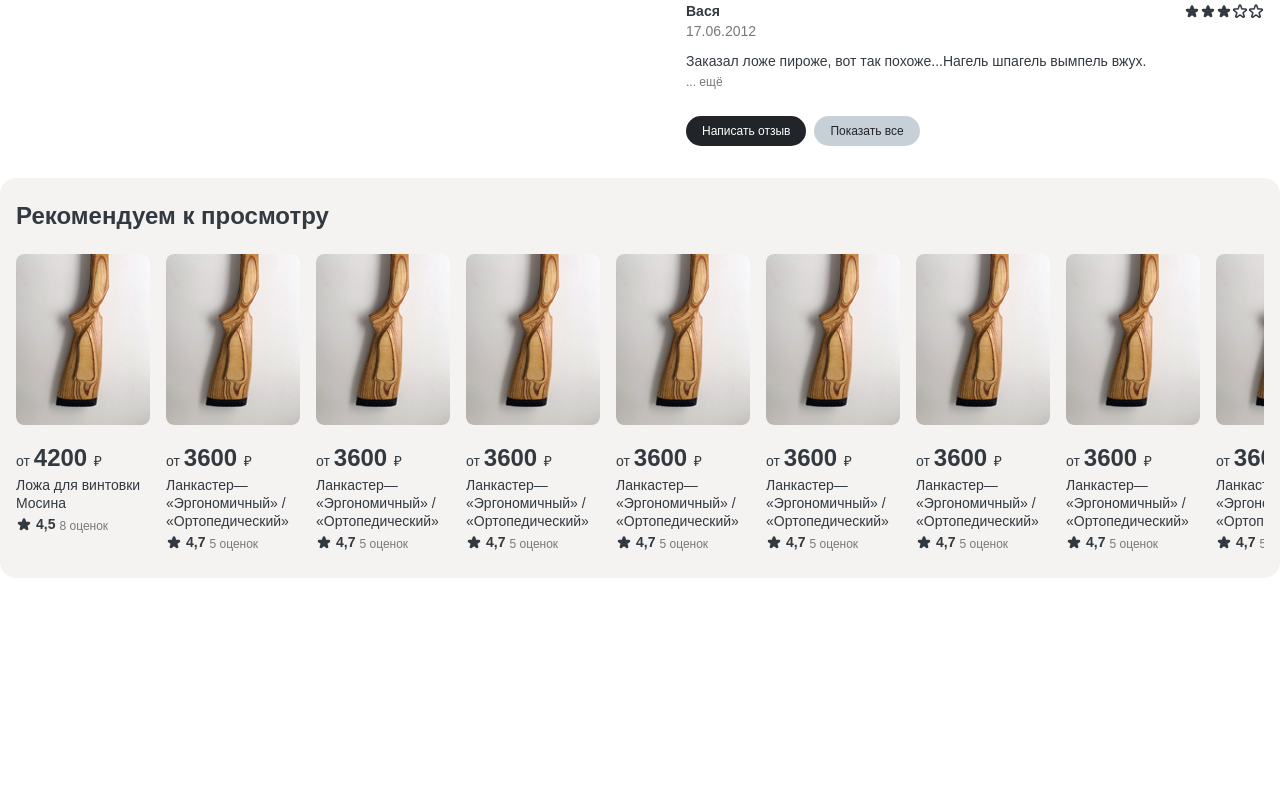
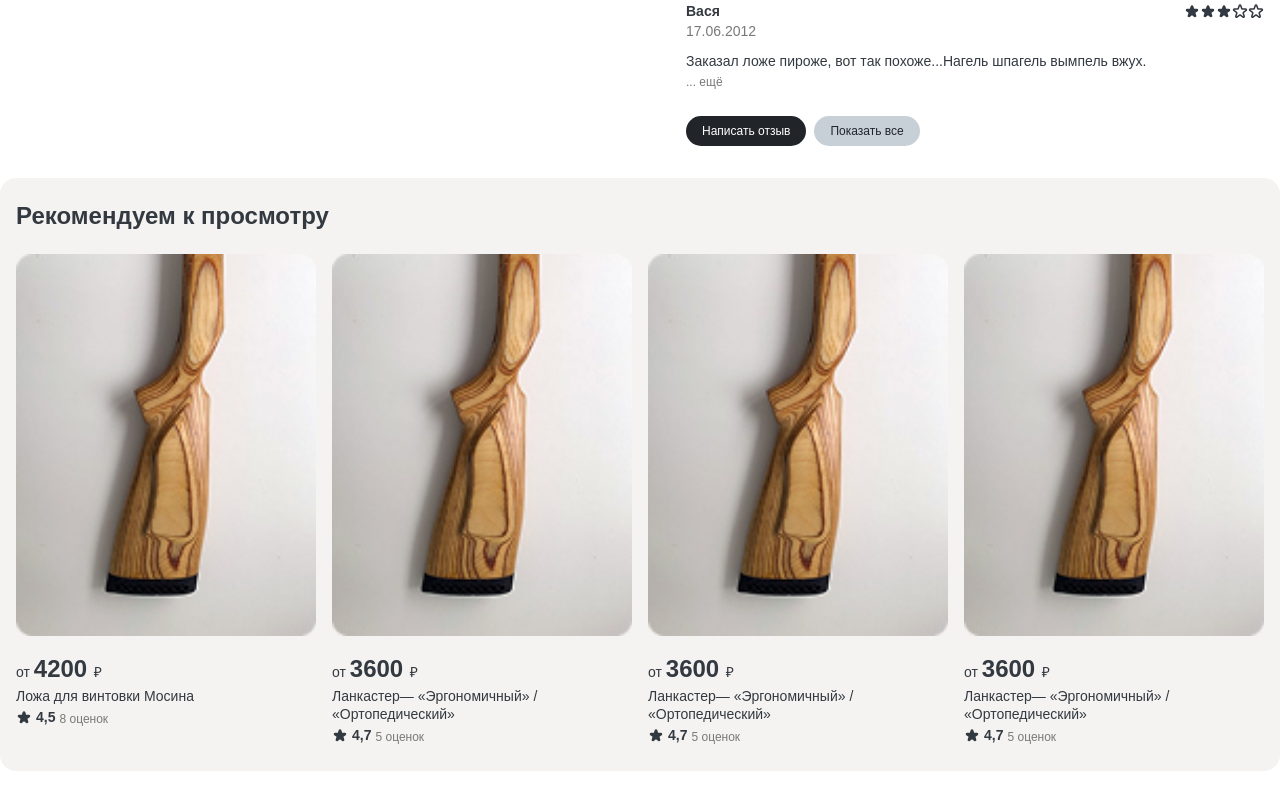
Before and after one commit to ksol95/prikladmarket_front, a website built with Vite: page src/pages/product.html in a window 1280 px wide. Shown: the part 2701-3511 px from the top of the page. Built offline with nearby package versions, Linux system fonts and the light colour scheme; a web font is replaced by a local one.

Commit message:
products cards fix

```diff
--- a/src/scss/components/products-grid.scss
+++ b/src/scss/components/products-grid.scss
@@ -1,12 +1,28 @@
 :root {
   --products-grid-card-gap: var(--g-4);
   --products-grid-img-br: var(--br-2);
-  // Ширина карточки товара если отображение без переноса
-  --products-grid-card-xs-width: 134px;
-  --products-grid-card-sm-width: 143px;
+  --products-grid-card-lenght: 2;
+  // Ширина карточки товара если отображение без переноса (гибкая ширина)
+  --products-grid-card-xs-width: calc(
+    (
+        100% - (var(--products-grid-card-lenght) - 1) *
+          var(--products-grid-card-gap)
+      ) / var(--products-grid-card-lenght)
+  );
+  --products-grid-card-sm-width: calc(
+    (
+        100% - (var(--products-grid-card-lenght) - 1) *
+          var(--products-grid-card-gap)
+      ) / var(--products-grid-card-lenght)
+  );
   // Ширина карточки товара, если есть перенос
   --products-grid-card-max-width: 100%;
-  --products-grid-card-width: calc(50% - var(--products-grid-card-gap) / 2);
+  --products-grid-card-width: calc(
+    (
+        100% - (var(--products-grid-card-lenght) - 1) *
+          var(--products-grid-card-gap)
+      ) / var(--products-grid-card-lenght)
+  );
 }
 
 .products-grid {
@@ -21,13 +37,19 @@
     flex-wrap: wrap;
     gap: var(--products-grid-card-gap);
     &.scrolling {
-      --products-grid-card-width: var(--products-grid-card-xs-width);
+      // Используем гибкую ширину вместо фиксированной
+      --products-grid-card-width: calc(
+        (
+            100% - (var(--products-grid-card-lenght) - 1) *
+              var(--products-grid-card-gap)
+          ) / var(--products-grid-card-lenght)
+      );
       flex-wrap: nowrap;
     }
   }
   &__card {
-    flex-basis: var(--products-grid-card-width); //Ширина карточки
-    flex-shrink: 1;
+    flex-basis: calc(var(--products-grid-card-width)); //Ширина карточки
+    flex-shrink: 0; // Запрещаем сжатие карточек
     flex-grow: 0;
     overflow: hidden;
     min-inline-size: var(--products-grid-card-xs-width);
@@ -73,14 +95,22 @@
 @media (width>=768px) {
   :root {
     --products-grid-padding: var(--g-8) var(--g-6);
-    // --products-grid-card-max-width: 20%;
-    --products-grid-card-width: calc(
-      25% - var(--products-grid-card-gap) / 2 - var(--g-1)
-    );
+    --products-grid-card-lenght: 4;
   }
   .products-grid {
     &:has(.scrolling) {
-      --products-grid-card-width: var(--products-grid-card-sm-width);
+      --products-grid-card-width: calc(
+        (
+            100% - (var(--products-grid-card-lenght) - 1) *
+              var(--products-grid-card-gap)
+          ) / var(--products-grid-card-lenght)
+      );
     }
   }
 }
+
+@media (width >=1366px) {
+  :root {
+    --products-grid-card-lenght: 6;
+  }
+}
```
Also changed, not shown: src/pages/catalog.html (+2 -3 lines), src/scss/pages/catalog.scss (+7 -0 lines).
